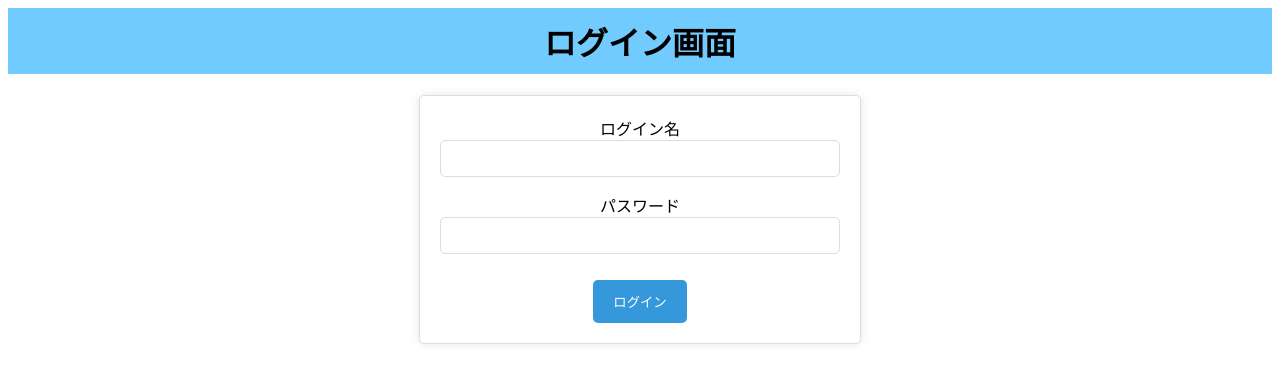
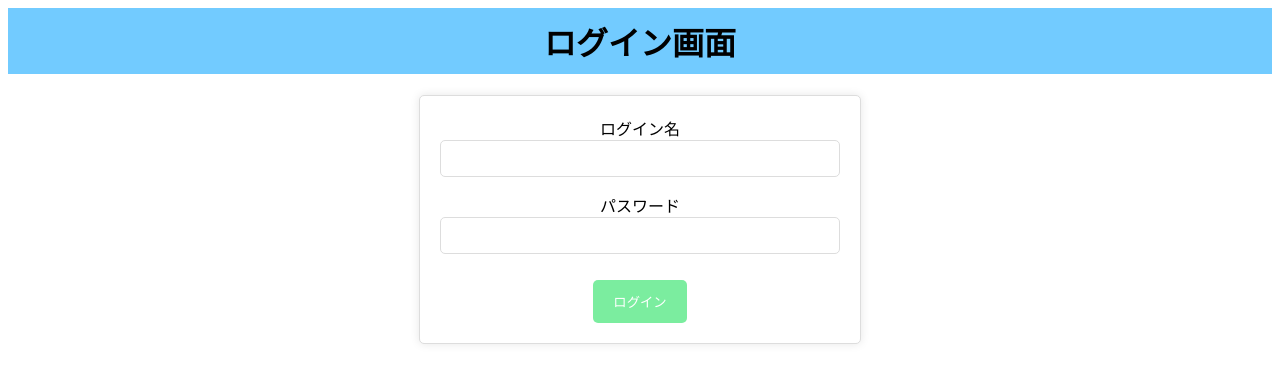
Before and after one commit to Rui0827/teamC, a PHP site: page /kanrisya_login.php in a window 1280 px wide. Shown: the top 383 px of the page. Run offline with PHP 8.4, Linux system fonts and the light colour scheme.

Commit message:
ボタンの色を黄緑色に変更

```diff
--- a/system/css/kanrisya_login.css
+++ b/system/css/kanrisya_login.css
@@ -41,7 +41,7 @@ input[type="password"] {
 }
 
 input[type="submit"] {
-    background-color: #3498db;
+    background-color: #7bed9f;
     color: #fff;
     padding: 12px 20px;
     border: none;
```
